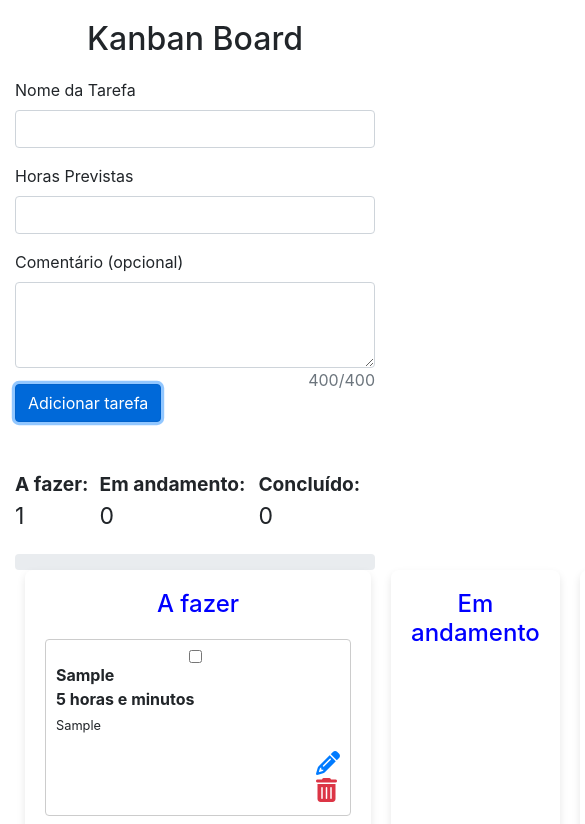
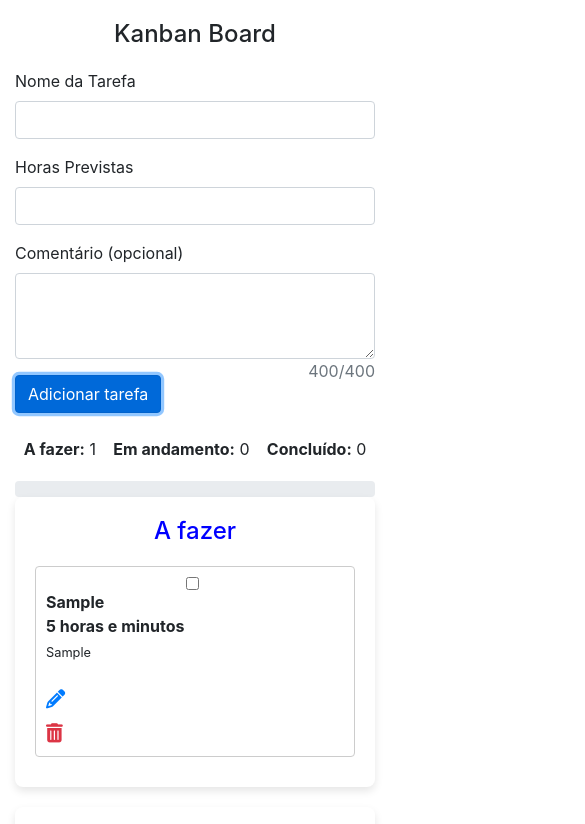
Before and after one commit to anselmotadeu/ToDoJs, a website: page index.html in a window 390 px wide. Both pictures are taken after typing "Sample", "5", "Sample" into the empty fields and a click on the button "Adicionar tarefa". Shown: the top 824 px of the page, 585 px wide, since content can reach past the window. Drawn offline with nearby package versions, Linux system fonts and the light colour scheme.

Commit message:
✨ feat: Criacão da responsividade Mobile com o Bootstrap e configuração do arquivo CSS para receber essa responsividade

```diff
--- a/kanbam.css
+++ b/kanbam.css
@@ -108,3 +108,46 @@ body {
 .delete-icon i {
   color: #dc3545; /* Cor vermelha para o ícone de excluir */
 }
+
+/* Adição para garantir que as tarefas não quebrem para a próxima linha */
+.tasks {
+  display: flex;
+  flex-wrap: wrap;
+}
+
+.card {
+  flex-basis: 100%;
+  margin-bottom: 10px;
+}
+
+/* Novas regras de mídia para telas menores (mobile) */
+@media (max-width: 767px) {
+  .columns {
+    flex-direction: column;
+    margin: 0;
+  }
+
+  .column {
+    margin: 0;
+    margin-bottom: 20px;
+  }
+
+  .edit-icon,
+  .delete-icon {
+    margin-left: 0;
+    margin-top: 10px;
+  }
+
+  .edit-icon i,
+  .delete-icon i {
+    font-size: 1.2em;
+  }
+
+  .header h1 {
+    font-size: 1.5em;
+  }
+
+  .counters span {
+    font-size: 1em;
+  }
+}
```
